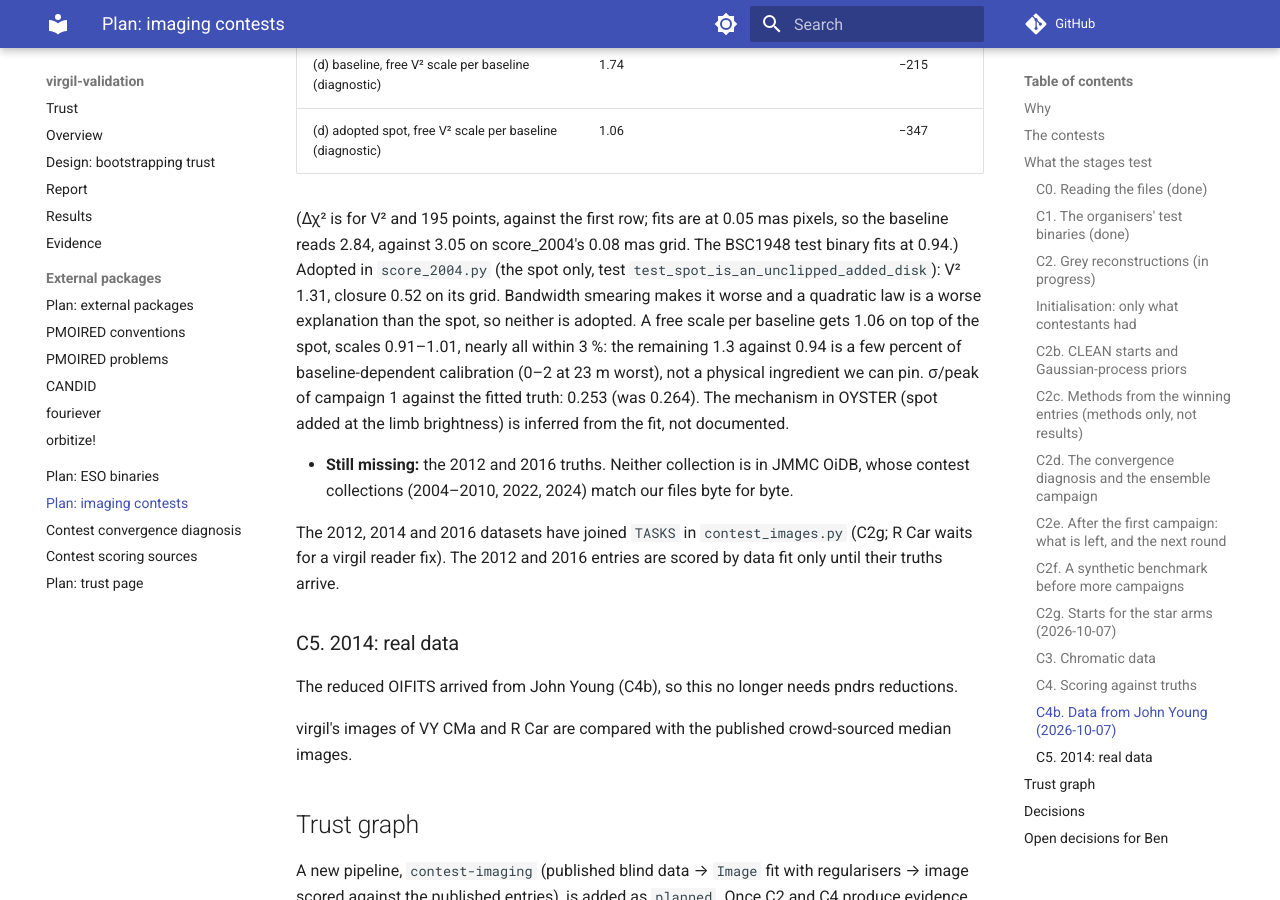
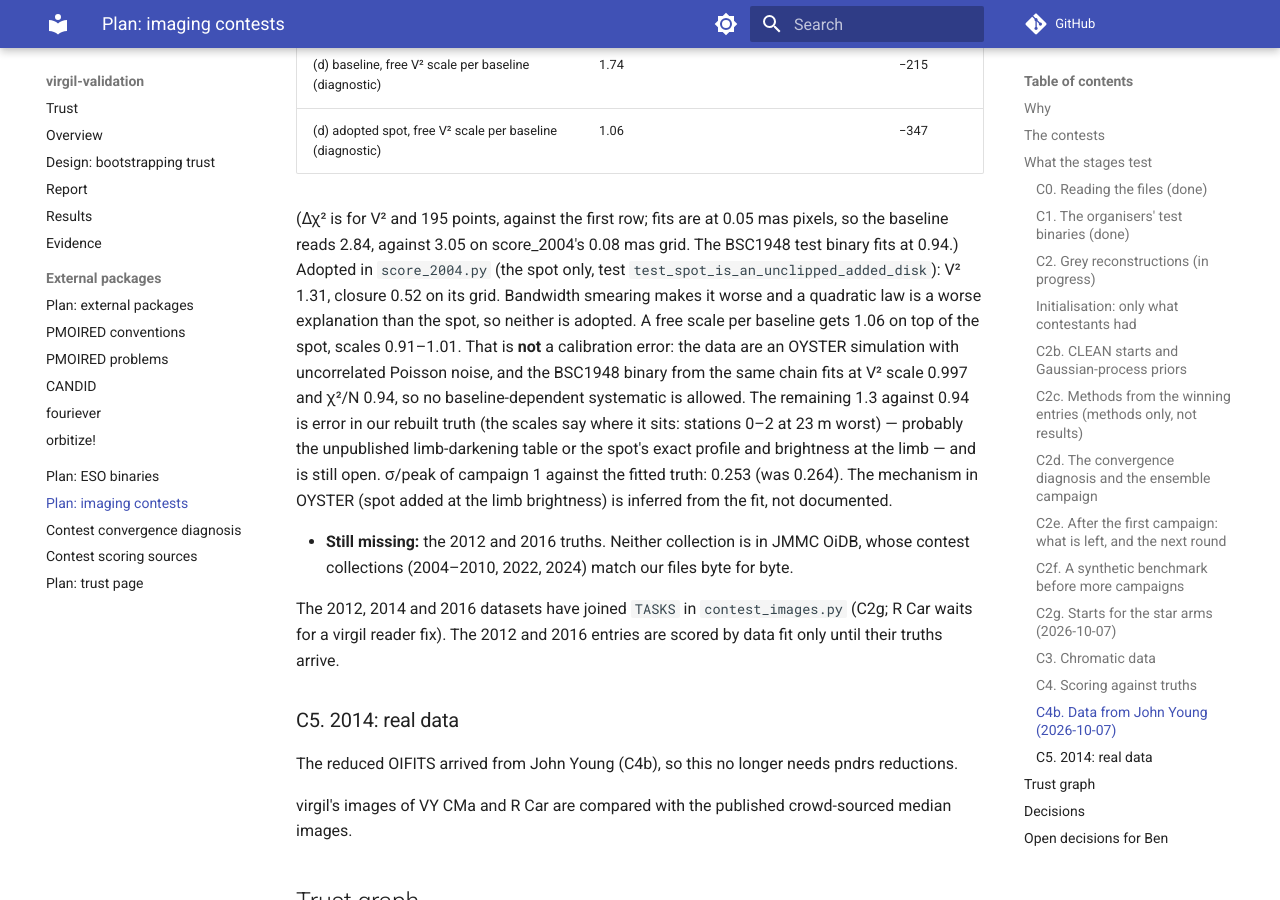
Before and after one commit to benjaminpope/virgil-validation, an MkDocs documentation site: the page built from docs/plan_imaging_contests.md, in a window 1280 px wide and 900 px high, scrolled down 21677 px. Built offline with MkDocs 1.6.1 and Material for MkDocs 9.7.7, drawn with Linux system fonts in a browser that asks for light colours; comment, search, counter and statistics services are not loaded.

Commit message:
2004 diagnosis: no baseline-dependent calibration is allowed in a simulated data set; the remainder is truth-model error
Co-Authored-By: Claude Sonnet 5.5 <noreply@anthropic.com>

```diff
--- a/docs/plan_imaging_contests.md
+++ b/docs/plan_imaging_contests.md
@@ -940,9 +940,14 @@ John Young sent Ben a folder of contest datasets. It is filed under
   `test_spot_is_an_unclipped_added_disk`): V² 1.31, closure 0.52 on its grid.
   Bandwidth smearing makes it worse and a quadratic law is a worse
   explanation than the spot, so neither is adopted. A free scale per baseline
-  gets 1.06 on top of the spot, scales 0.91–1.01, nearly all within 3 %:
-  the remaining 1.3 against 0.94 is a few percent of baseline-dependent
-  calibration (0–2 at 23 m worst), not a physical ingredient we can pin.
+  gets 1.06 on top of the spot, scales 0.91–1.01. That is **not** a
+  calibration error: the data are an OYSTER simulation with uncorrelated
+  Poisson noise, and the BSC1948 binary from the same chain fits at V² scale
+  0.997 and χ²/N 0.94, so no baseline-dependent systematic is allowed. The
+  remaining 1.3 against 0.94 is error in our rebuilt truth (the scales say
+  where it sits: stations 0–2 at 23 m worst) — probably the unpublished
+  limb-darkening table or the spot's exact profile and brightness at the
+  limb — and is still open.
   σ/peak of campaign 1 against the fitted truth: 0.253 (was 0.264).
   The mechanism in OYSTER (spot added at the limb brightness) is
   inferred from the fit, not documented.
```
Also changed, not shown: 1 other file.
